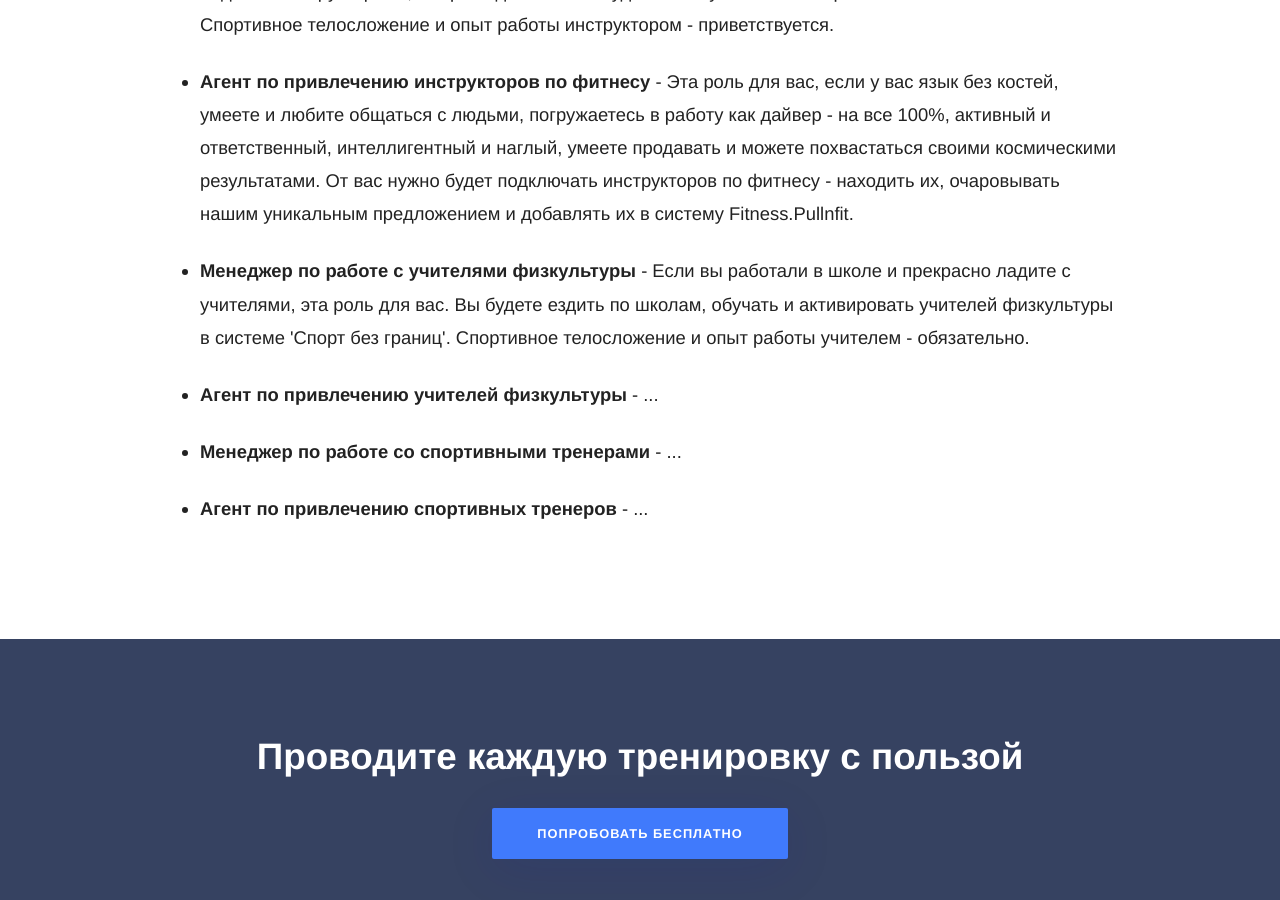
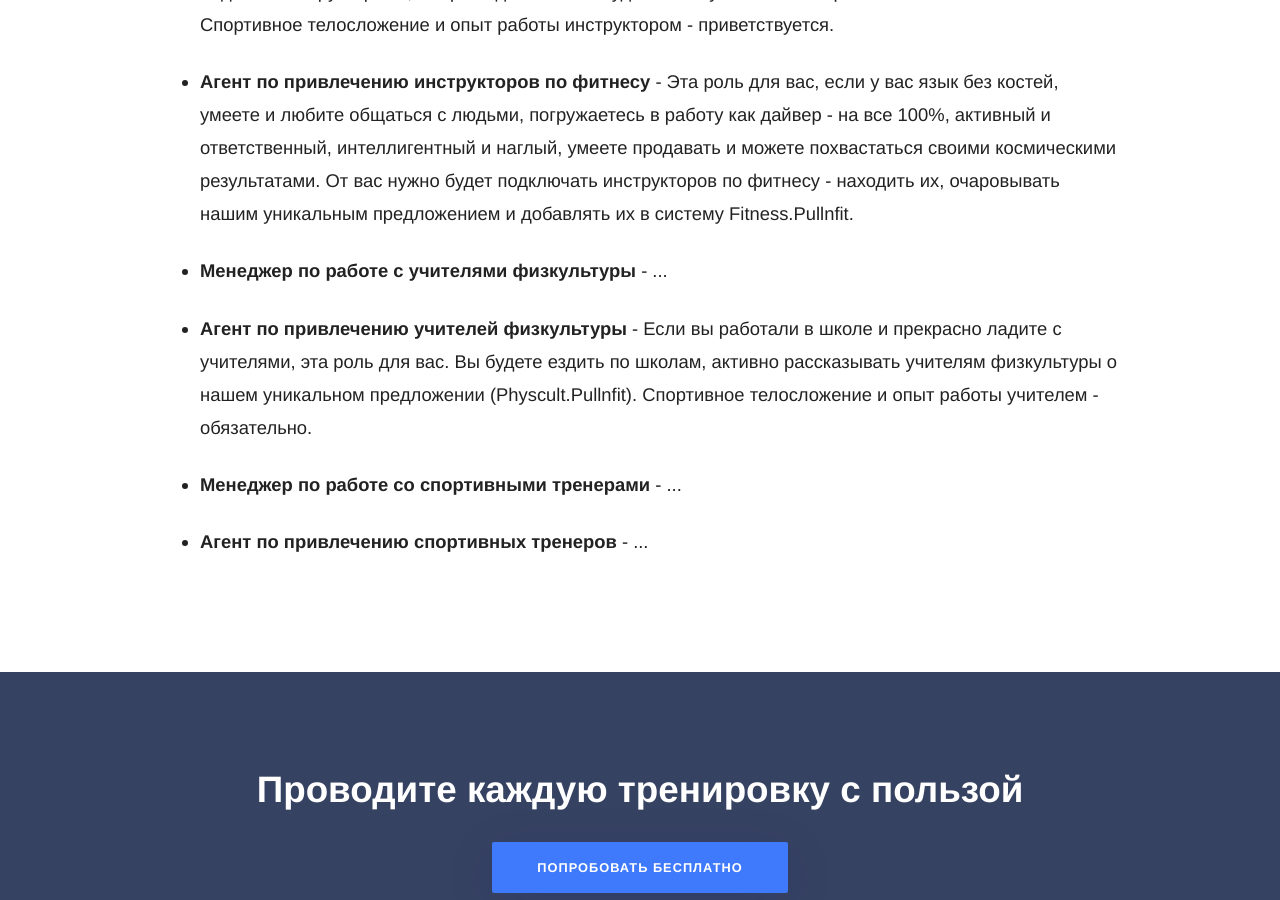
Before and after one commit to RakhimyanTim/adroholic.github.io, a Jekyll site: the page built from pages/careers.html, in a window 1280 px wide and 900 px high, scrolled down 560 px. Built offline with Jekyll 4.4.1, drawn with Linux system fonts in a browser that asks for light colours; some web fonts are replaced.

Commit message:
Update careers.html

```diff
--- a/pages/careers.html
+++ b/pages/careers.html
@@ -8,9 +8,9 @@ roles:
   - position: Агент по привлечению инструкторов по фитнесу
     description: Эта роль для вас, если у вас язык без костей, умеете и любите общаться с людьми, погружаетесь в работу как дайвер - на все 100%, активный и ответственный, интеллигентный и наглый, умеете продавать и можете похвастаться своими космическими результатами. От вас нужно будет подключать инструкторов по фитнесу - находить их, очаровывать нашим уникальным предложением и добавлять их в систему Fitness.Pullnfit.
   - position: Менеджер по работе с учителями физкультуры
-    description: Если вы работали в школе и прекрасно ладите с учителями, эта роль для вас. Вы будете ездить по школам, обучать и активировать учителей физкультуры в системе 'Спорт без границ'. Спортивное телосложение и опыт работы учителем - обязательно.
+    description: ...
   - position: Агент по привлечению учителей физкультуры
-    description: ...
+    description: Если вы работали в школе и прекрасно ладите с учителями, эта роль для вас. Вы будете ездить по школам, активно рассказывать учителям физкультуры о нашем уникальном предложении (Physcult.Pullnfit). Спортивное телосложение и опыт работы учителем - обязательно.
   - position: Менеджер по работе со спортивными тренерами
     description: ...
   - position: Агент по привлечению спортивных тренеров
```
